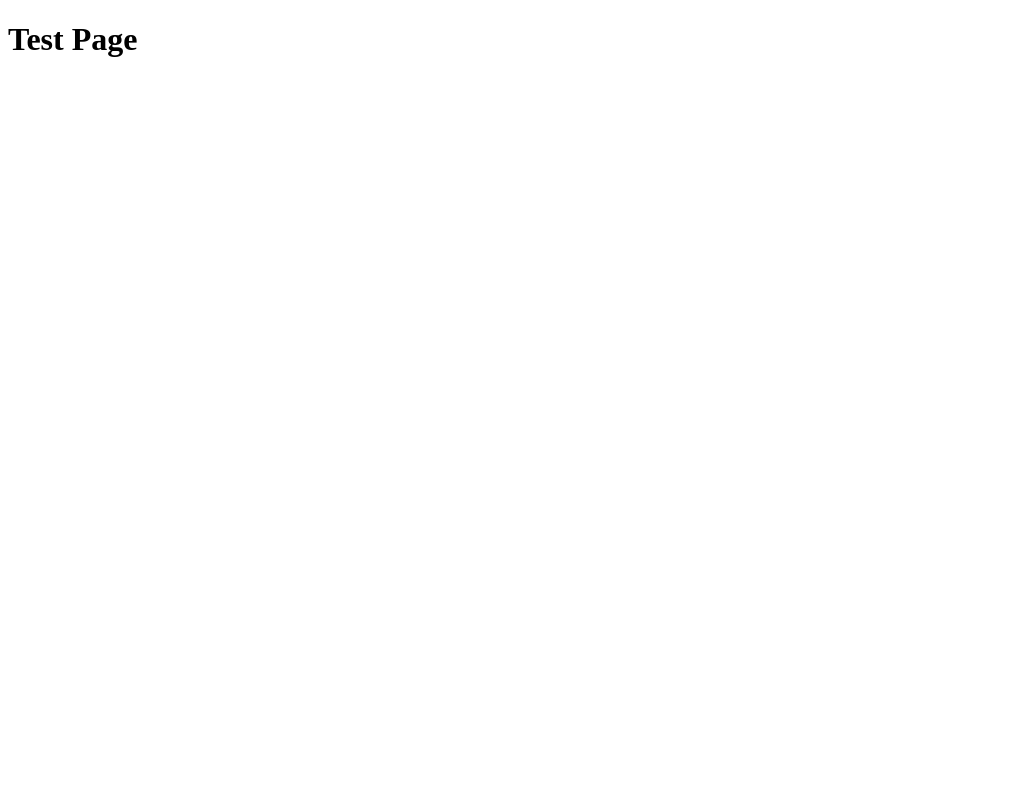
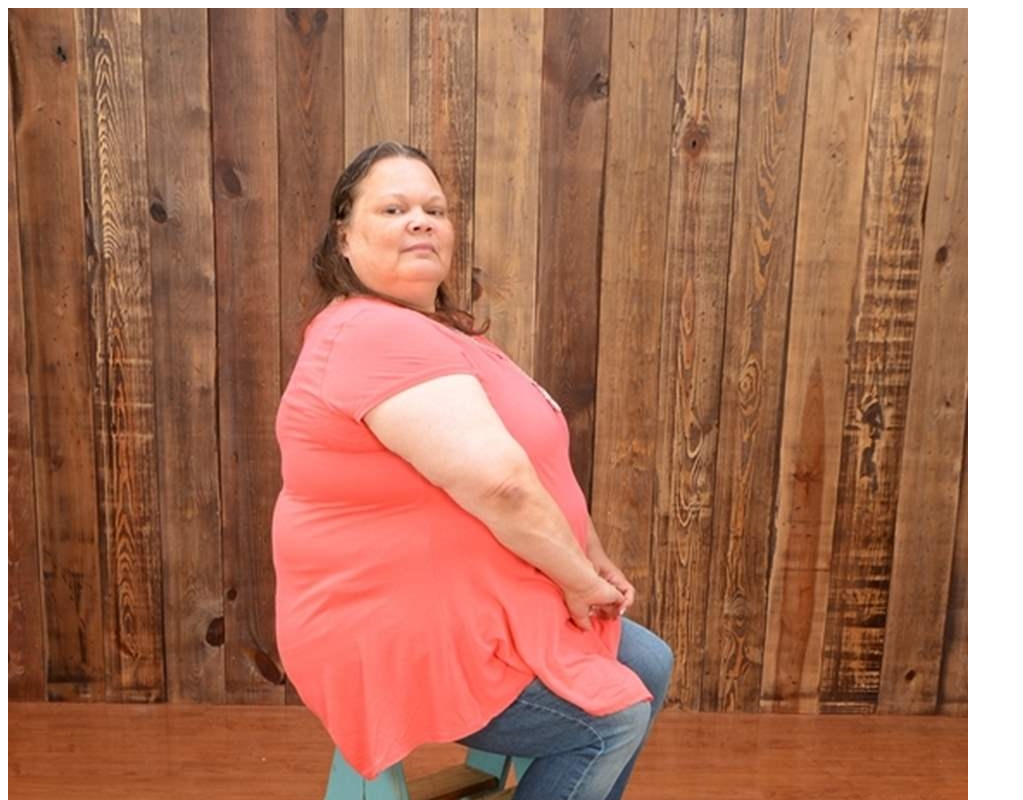
Before and after one commit to RMJ47/RMJ47.github.io, a plain HTML site: page index.html in a window 1280 px wide. Shown: the top 800 px of the page, without its empty margins (0-1023 px from the left). Drawn offline with Linux system fonts and the light colour scheme.

Commit message:
Added Photo

```diff
--- a/index.html
+++ b/index.html
@@ -1,5 +1,12 @@
 <!DOCTYPE html>
-<html>
-    <head><title>Test Page</title></head>
-        <body><h1>Test Page</h1></body>
+<html lang="en-us">
+    <head>
+        <title>Rose Jacobs Course Portal</title>
+        <link rel="stylesheet" href="styles/main.css">
+    </head>
+    <body>
+        <img src="img/rose.jpg" alt="Photo of Rose Jacobs">
+        <h1>Rose Jacobs</h1>
+        <script src="scripts/lastmodified.js"></script>
+    </body>
 </html>
--- /dev/null
+++ b/styles/main.css
@@ -0,0 +1,3 @@
+body {
+    color:blueviolet;
+}
```
Also changed, not shown: img/rose.jpg (added), scripts/lastmodified.js (added).
